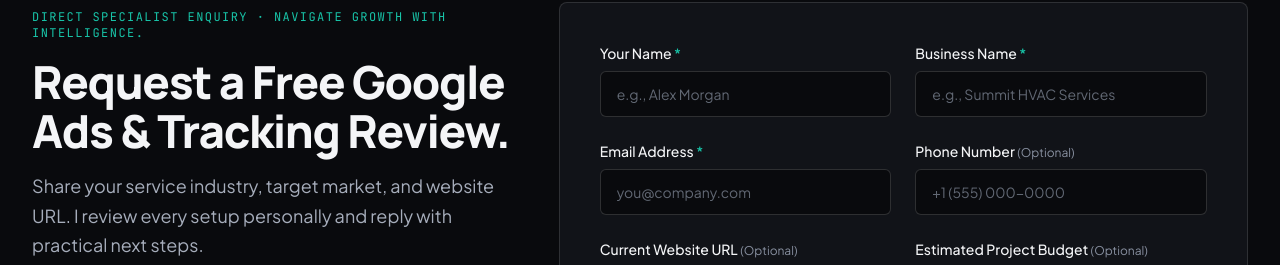
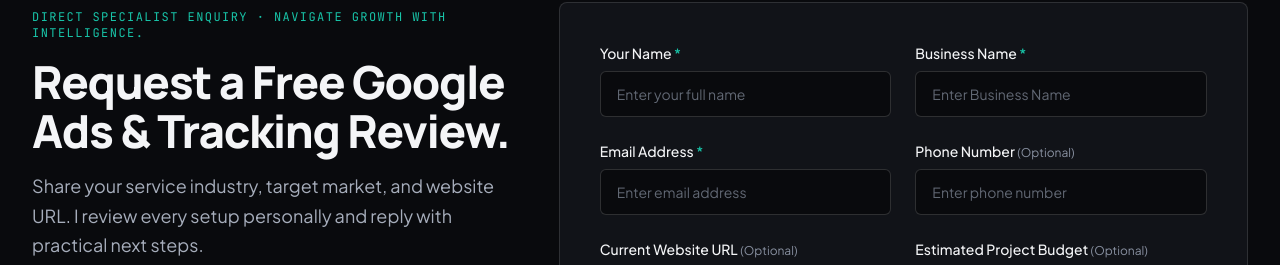
Before and after one commit to abhijitroy40311-beep/Growth-Pilot-Google-Ads, a React (Vite) app: page /contact in a window 1280 px wide. Shown: the part 131-396 px from the top of the page. Built offline with nearby package versions, Linux system fonts and the light colour scheme; no server answers.

Commit message:
improve ui 14:24

```diff
--- a/src/components/sections/ContactForm.tsx
+++ b/src/components/sections/ContactForm.tsx
@@ -466,7 +466,7 @@ export const ContactForm: React.FC = () => {
               type="text"
               required
               autoComplete="name"
-            placeholder="e.g., Alex Morgan"
+              placeholder="Enter your full name"
               value={formData.name}
               onChange={handleChange}
               aria-invalid={Boolean(errors.name)}
@@ -497,7 +497,7 @@ export const ContactForm: React.FC = () => {
               type="text"
               required
               autoComplete="organization"
-            placeholder="e.g., Summit HVAC Services"
+              placeholder="Enter Business Name"
               value={formData.businessName}
               onChange={handleChange}
               aria-invalid={Boolean(errors.businessName)}
@@ -532,7 +532,7 @@ export const ContactForm: React.FC = () => {
               type="email"
               required
               autoComplete="email"
-            placeholder="you@company.com"
+              placeholder="Enter email address"
               value={formData.email}
               onChange={handleChange}
               aria-invalid={Boolean(errors.email)}
@@ -562,7 +562,7 @@ export const ContactForm: React.FC = () => {
               name="phone"
               type="tel"
               autoComplete="tel"
-            placeholder="+1 (555) 000-0000"
+              placeholder="Enter phone number"
               value={formData.phone}
               onChange={handleChange}
               aria-invalid={Boolean(errors.phone)}
```
Lines whose indentation alone changed are shown as unchanged.
